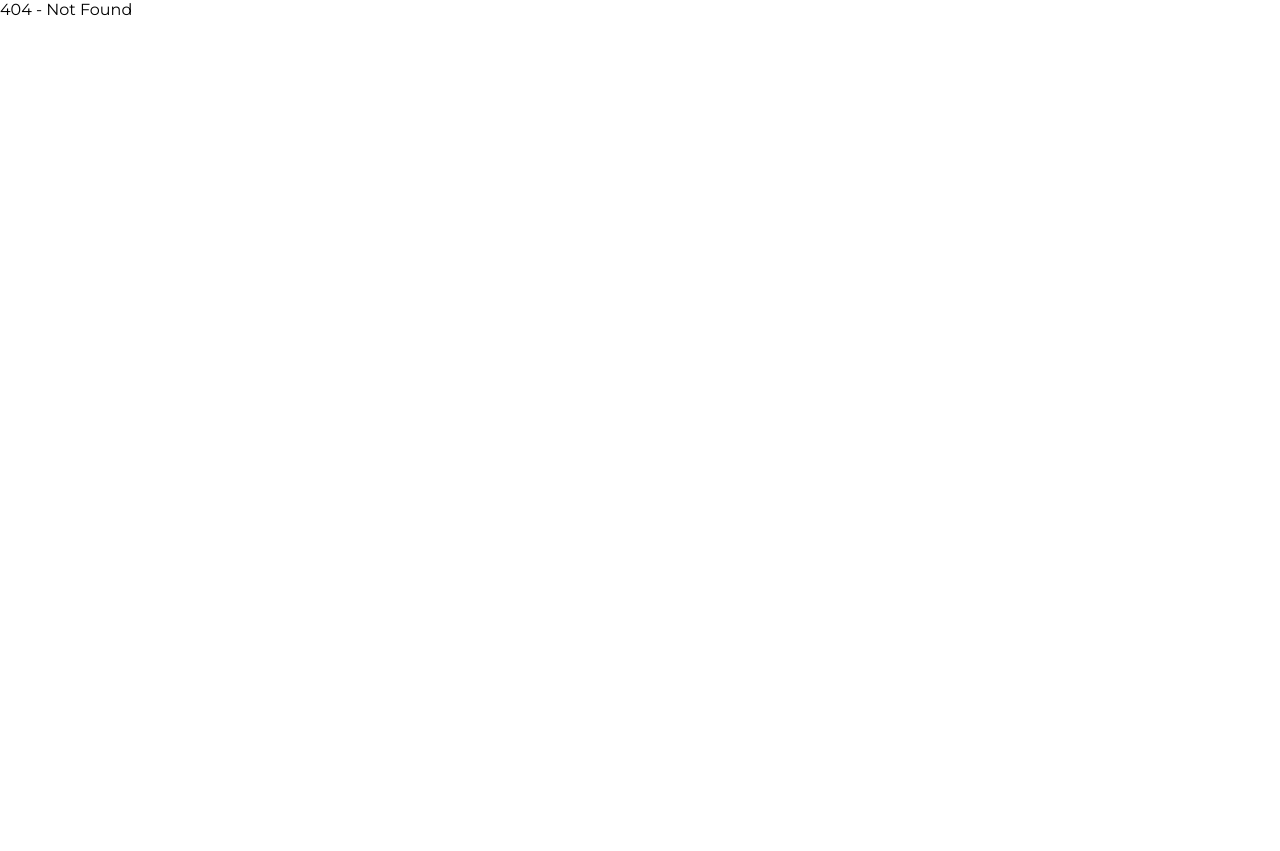
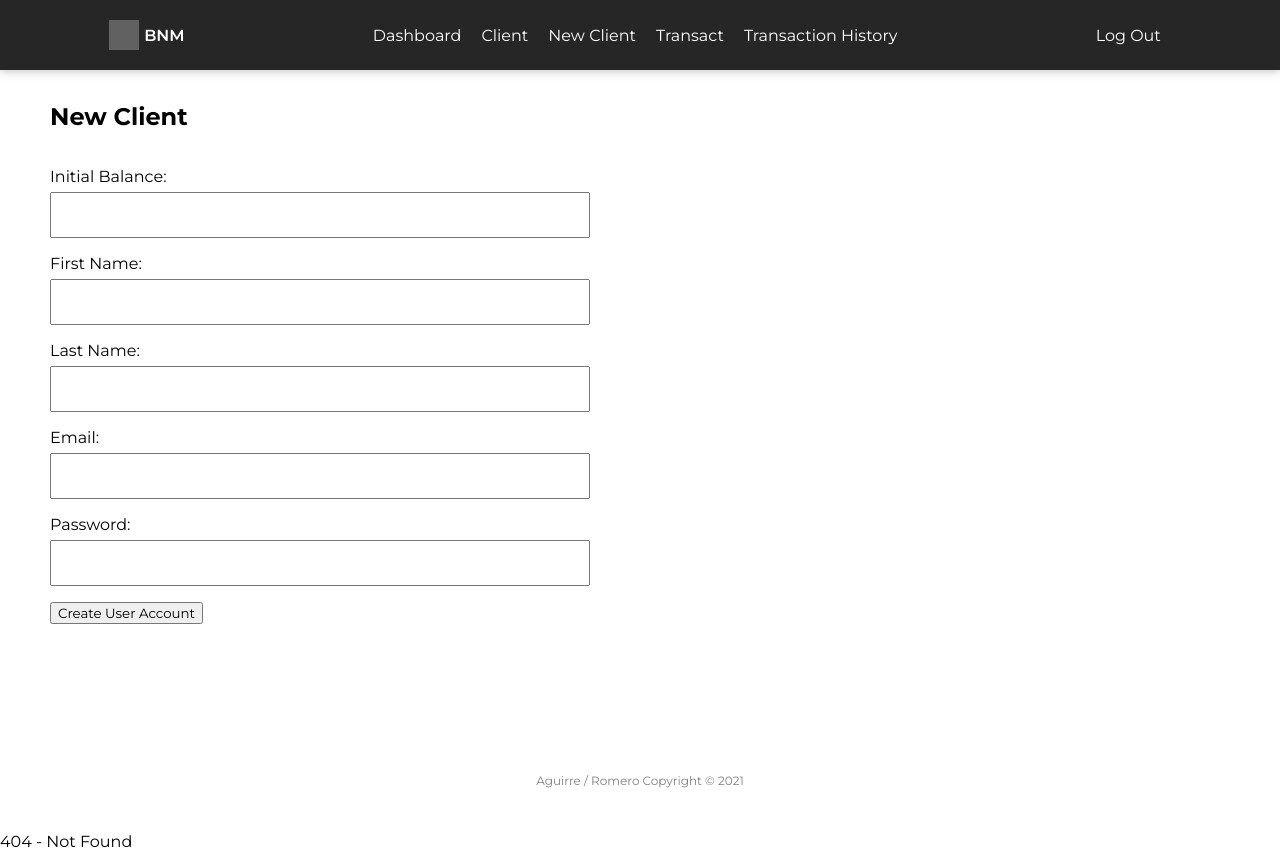
Before and after one commit to neintanuki/avion-banking-app, a React (Create React App) app: page /new-client in a window 1280 px wide. Before the commit this address had no page. Before the commit the page ends 800 px from the top, so only its background shows below. Built offline with nearby package versions, Linux system fonts and the light colour scheme; grey boxes are pictures that could not be loaded; the HTML template or start-up script is replaced by a standard one.

Commit message:
added new client functionality

```diff
--- a/src/App.js
+++ b/src/App.js
@@ -1,4 +1,4 @@
-import React from "react";
+import React, { useEffect } from "react";
 // import 'bootstrap/dist/css/bootstrap.min.css';
 import { Routes, Route } from "react-router-dom";
 
@@ -19,7 +19,24 @@ import { useState } from 'react';
 
 
 function App() {
-  const [isSignedIn, setIsSignedIn] = useState(false);
+  const [isSignedIn, setIsSignedIn] = useState(true);
+  const [usersDB, setUsersDB] = useState([]);
+
+  useEffect(() => {
+    if (usersDB.length) {
+      // if usersDB is not an empty array
+      localStorage.setItem('avion-banking-app', JSON.stringify({
+        isSignedIn,
+        users: usersDB
+      }))
+    } else {
+      const result = JSON.parse(localStorage.getItem("avion-banking-app"));
+
+      if (result && result.users) {
+        setUsersDB(result.users);
+      }
+    }
+  }, [usersDB])
 
   return (
     <div className="app">
@@ -30,7 +47,7 @@ function App() {
         <Routes>
           <Route path="/" element={<Dashboard />} />
           <Route path="/client" element={<Client />} />
-          <Route path="/new-client" element={<NewClient />} />
+          <Route path="/new-client" element={<NewClient isSignedIn={isSignedIn} usersDB={usersDB} />} />
           <Route path="/transact" element={<Transact />} />
           <Route path="/transaction-history" element={<TransactionHistory />} />
         </Routes>
--- a/src/pages/NewClient.js
+++ b/src/pages/NewClient.js
@@ -1,19 +1,50 @@
 import React, { useEffect, useState } from "react";
 
 // NEW CLIENT
-export default function NewClient() {
+export default function NewClient({ isSignedIn, usersDB }) {
+  const [initialBalance, setInitialBalance] = useState(0);
+  const [firstName, setFirstName] = useState('');
+  const [lastName, setLastName] = useState('');
+  const [email, setEmail] = useState('');
+  const [password, setPassword] = useState('');
+
+  function createUserAccount(e) {
+    e.preventDefault();
+
+    if (isSignedIn) {
+      const users = [...usersDB];
+      users.push({
+        initialBalance,
+        firstName,
+        lastName,
+        email,
+        password
+      })
+
+      localStorage.setItem('avion-banking-app', JSON.stringify({
+        isSignedIn,
+        users
+      }))
+    }
+
+  }
+
   return (
     <div className="component-wrapper">
       <div className="newclient">
         <h2>New Client</h2>
         <form action="#">
           <div className="form-control">
+            <label className="form-label">Initial Balance:</label>
+            <input type="number" className="form-input" onChange={e => {setInitialBalance(e.target.value)}}/>
+          </div>
+          <div className="form-control">
             <label className="form-label">First Name:</label>
-            <input type="text" className="form-input" onChange={e => {setFirstName(e.target.value)}} />
+            <input type="text" className="form-input" onChange={e => {setFirstName(e.target.value)}}/>
           </div>
           <div className="form-control">
             <label className="form-label">Last Name:</label>
-            <input type="text" className="form-input" onChange={e => {setLastName(e.target.value)}} />
+            <input type="text" className="form-input" onChange={e => {setLastName(e.target.value)}}/>
           </div>
           <div className="form-control">
             <label className="form-label">Email:</label>
```
